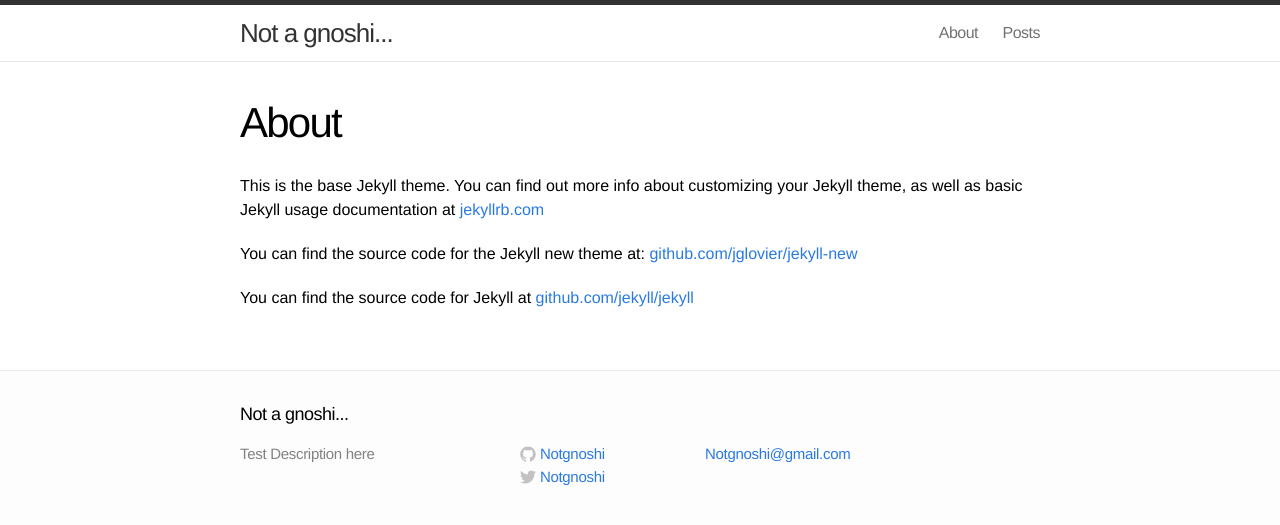
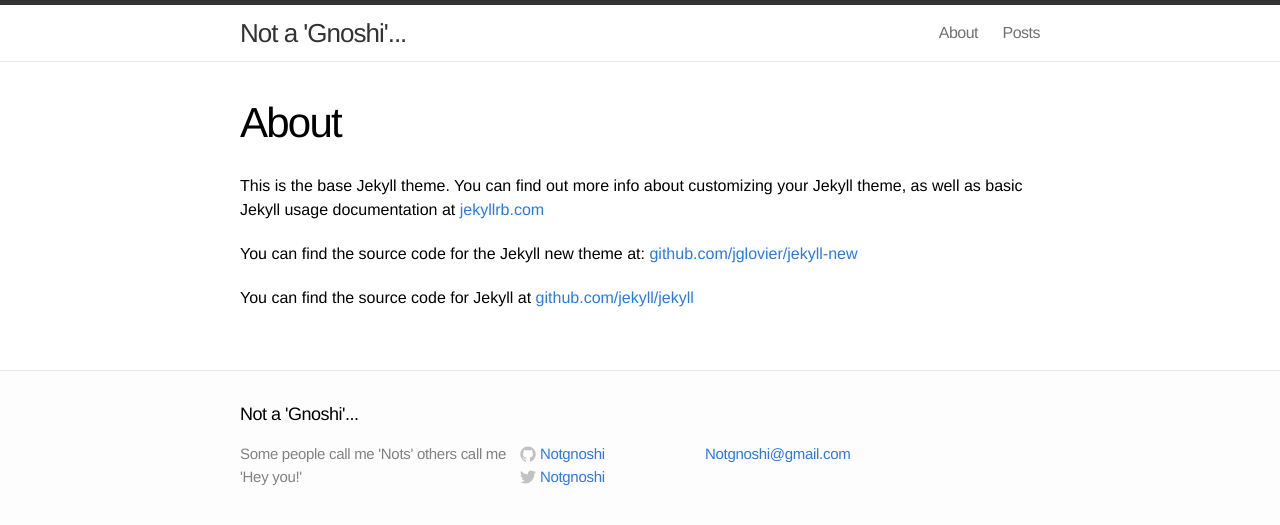
Before and after one commit to Notgnoshi/notgnoshi.github.io, a Jekyll site: the page built from about.md, in a window 1280 px wide. Shown: the top 525 px of the page. Built offline with Jekyll 4.4.1, drawn with Linux system fonts in a browser that asks for light colours.

Commit message:
updated title and description

```diff
--- a/_config.yml
+++ b/_config.yml
@@ -1,6 +1,6 @@
 # Site settings
-title: Not a gnoshi...
-description: "Test Description here"
+title: Not a 'Gnoshi'...
+description: "Some people call me 'Nots' others call me 'Hey you!'"
 twitter_username: Notgnoshi
 github_username:  Notgnoshi
 email: "Notgnoshi@gmail.com"
```
